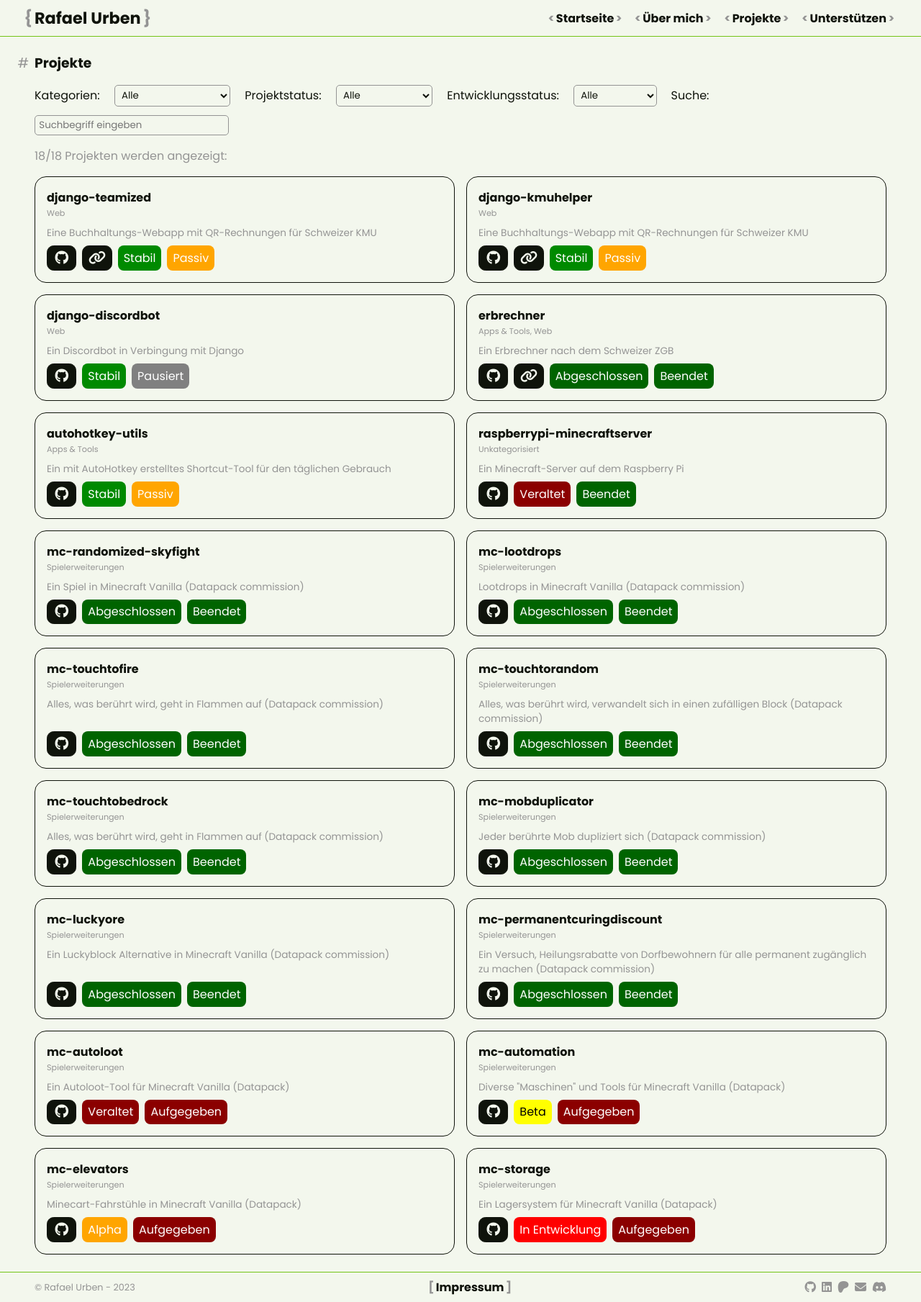
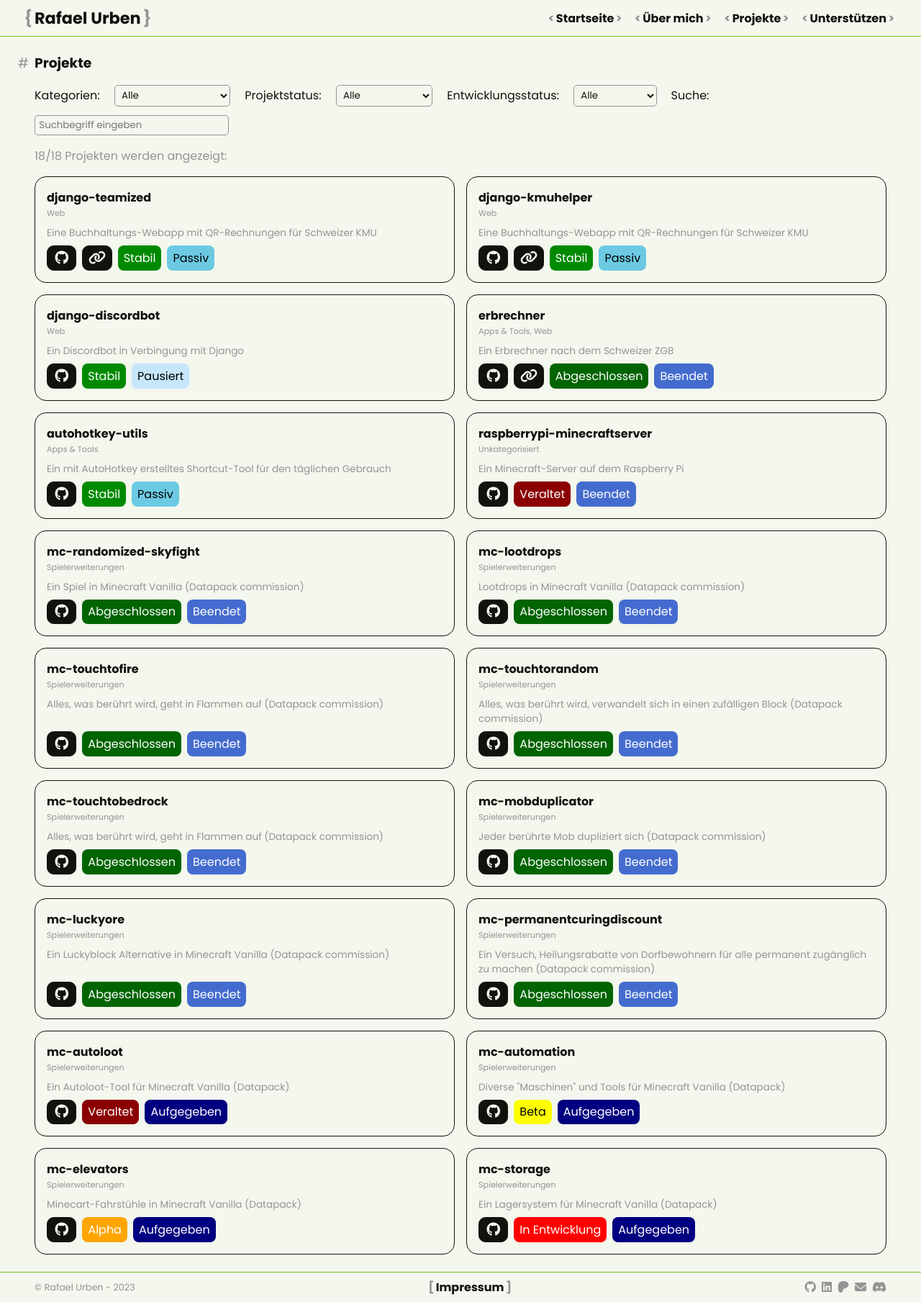
Before and after one commit to rafaelurben/rafaelurben.github.io, a Jekyll site: the page built from pages/projects.html, in a window 1280 px wide. Shown: the whole page at 72% size. Built offline with Jekyll 4.4.1, drawn with Linux system fonts in a browser that asks for light colours.

Commit message:
Updated dev status colors

```diff
--- a/_data/projectsettings.yml
+++ b/_data/projectsettings.yml
@@ -42,25 +42,25 @@
   ended:
     title: Beendet
     description: Die Entwicklung wurde beendet.
-    bg-color: darkgreen
+    bg-color: "#446CCF"
     fg-color: white
   active:
     title: Aktiv
     description: Das Projekt wird aktiv weiterentwickelt.
-    bg-color: yellow
+    bg-color: "#0AFFFF"
     fg-color: black
   passive:
     title: Passiv
     description: Das Projekt wird passiv weiterentwickelt.
-    bg-color: orange
-    fg-color: white
+    bg-color: "#6BCAE2"
+    fg-color: black
   paused:
     title: Pausiert
     description: Das Projekt ist pausiert und wird derzeit nicht weiterentwickelt.
-    bg-color: gray
-    fg-color: white
+    bg-color: "#C6E6FB"
+    fg-color: black
   abandoned:
     title: Aufgegeben
     description: Das Projekt wurde aufgegeben/vernachlässigt.
-    bg-color: darkred
+    bg-color: "#000080"
     fg-color: white
```
